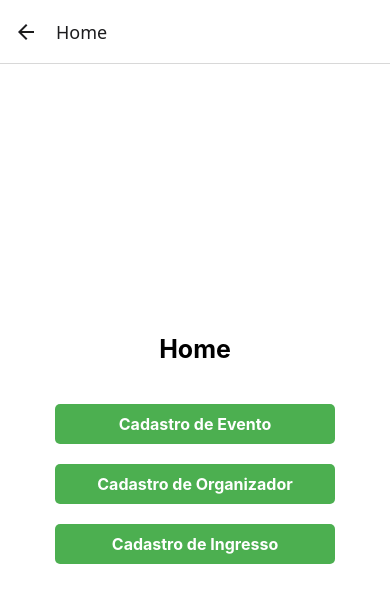
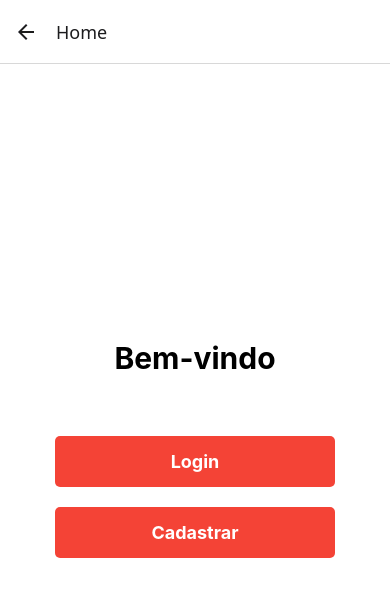
Before and after one commit to clarapereiraa/meuApp, a React Native app: screen /Home in a window 390 px wide. Shown: the top 602 px of the page. Built offline with nearby package versions, Linux system fonts and the light colour scheme.

Commit message:
mobile atualizado

```diff
--- a/src/axios/axios.js
+++ b/src/axios/axios.js
@@ -10,9 +10,6 @@ const api = axios.create({
 const sheets = {
   postCadastro: (user) => api.post("user/", user),
   postLogin: (user) => api.post("login/", user),
-  postEvento: (evento) => api.post("evento/", evento),
-  postIngresso: (ingresso) => api.post("ingresso/", ingresso),
-  postOrganizador: (organizador) => api.post("org/", organizador),
 };
 
 export default sheets
--- a/src/screens/CadastroEventoScreen.js
+++ /dev/null
@@ -1,115 +0,0 @@
-import React, { useState } from "react";
-import {
-  Alert,
-  StyleSheet,
-  Text,
-  TextInput,
-  TouchableOpacity,
-  View,
-} from "react-native";
-import api from "../axios/axios";
-
-export default function CadastroEvento({ navigation }) {
-  const [evento, setEvento] = useState({
-    nome: "",
-    descricao: "",
-    data_hora: "",
-    local: "",
-    fk_id_evento: "",
-  });
-
-  async function handleEvento() {
-    await api.postEvento(evento).then(
-      (response) => {
-        console.log(response.data.message);
-        Alert.alert("OK", response.data.message);
-      },
-      (error) => {
-        Alert.alert("Erro", error.response.data.error);
-        console.log(error);
-      }
-    );
-  }
-  return (
-    <View style={styles.container}>
-      <Text style={styles.title}>Faça Cadastro de um Evento</Text>
-      <TextInput
-        placeholder="Nome"
-        value={evento.nome}
-        onChangeText={(value) => {
-          setEvento({ ...evento, nome: value });
-        }}
-        style={styles.input}
-      />
-      <TextInput
-        placeholder="Descrição"
-        value={evento.descricao}
-        onChangeText={(value) => {
-          setEvento({ ...evento, descricao: value });
-        }}
-        style={styles.input}
-      />
-      <TextInput
-        placeholder="Data e Hora"
-        value={evento.data_hora}
-        onChangeText={(value) => {
-          setEvento({ ...evento, data_hora: value });
-        }}
-        style={styles.input}
-      />
-      <TextInput
-        placeholder="Local"
-        value={evento.local}
-        onChangeText={(value) => {
-          setEvento({ ...evento, local: value });
-        }}
-        style={styles.input}
-      />
-      <TextInput
-        placeholder="ID do Organizador"
-        value={evento.fk_id_organizador}
-        onChangeText={(value) => {
-          setEvento({ ...evento, fk_id_organizador: value });
-        }}
-        style={styles.input}
-      />
-      <TouchableOpacity onPress={handleEvento} style={styles.button}>
-        <Text style={styles.button}>Cadastrar</Text>
-      </TouchableOpacity>
-      <TouchableOpacity style={styles.button}>
-        <Text style={styles.button} onPress={() => navigation.navigate("Home")}>
-          Home
-        </Text>
-      </TouchableOpacity>
-    </View>
-  );
-}
-
-const styles = StyleSheet.create({
-  container: {
-    flex: 1,
-    justifyContent: "center",
-    alignItems: "center",
-    backgroundColor: "white",
-    padding: 20,
-  },
-  input: {
-    width: 200,
-    height: 40,
-    borderWidth: 1,
-    marginBottom: 20,
-    paddingHorizontal: 10,
-    borderColor: "gray",
-  },
-  button: {
-    backgroundColor: "green",
-    color: "white",
-    borderRadius: 5,
-    margin: 10,
-  },
-  title: {
-    fontSize: 25,
-    fontWeight: "bold",
-    marginBottom: 20,
-  },
-});
--- a/src/screens/CadastroIngressoScreen.js
+++ /dev/null
@@ -1,94 +0,0 @@
-import React, { useState } from "react";
-import {
-  Alert,
-  StyleSheet,
-  Text,
-  TextInput,
-  TouchableOpacity,
-  View
-} from "react-native";
-import api from "../axios/axios";
-
-export default function CadastroIngresso({ navigation }) {
-  const [ingresso, setIngresso] = useState({
-    preco: "",
-    tipo: "",
-    fk_id_evento: "",
-  });
-
-  async function handleIngresso() {
-    await api.postIngresso(ingresso).then(
-      (response) => {
-        console.log(response.data.message);
-        Alert.alert("OK", response.data.message);
-      },
-      (error) => {
-        Alert.alert("Erro", error.response.data.error);
-        console.log(error);
-      }
-    );
-  }
-  return (
-    <View style={styles.container}>
-      <Text style={styles.title}>Faça Cadastro de um Ingresso</Text>
-      <TextInput
-        placeholder="Preço"
-        value={ingresso.preco}
-        onChangeText={(value) => {
-          setIngresso({ ...ingresso, preco: value });
-        }}
-        style={styles.input}
-      />
-      <TextInput
-        placeholder="Tipo"
-        value={ingresso.tipo}
-        onChangeText={(value) => {
-          setIngresso({ ...ingresso, tipo: value });
-        }}
-        style={styles.input}
-      />
-      <TextInput
-        placeholder="ID do Evento"
-        value={ingresso.fk_id_evento}
-        onChangeText={(value) => {
-          setIngresso({ ...ingresso, fk_id_evento: value });
-        }}
-        style={styles.input}
-      />
-      <TouchableOpacity onPress={handleIngresso} style={styles.button}>
-        <Text style={styles.button}>Cadastrar</Text>
-      </TouchableOpacity>
-      <TouchableOpacity onPress={() => navigation.navigate("Home")} style={styles.button}>
-        <Text style={styles.button}>Home</Text>
-      </TouchableOpacity>
-    </View>
-  );
-}
-
-const styles = StyleSheet.create({
-  container: {
-    flex: 1,
-    justifyContent: "center",
-    alignItems: "center",
-    backgroundColor: "white",
-    padding: 20,
-  },
-  input: {
-    width: 200,
-    height: 40,
-    borderWidth: 1,
-    marginBottom: 20,
-    paddingHorizontal: 10,
-  },
-  button: {
-    backgroundColor: "green",
-    color: "white",
-    borderRadius: 5,
-    margin: 10,
-  },
-  title: {
-    fontSize: 25,
-    fontWeight: "bold",
-    marginBottom: 20,
-  },
-});
--- a/src/screens/CadastroOrganizadorScreen.js
+++ /dev/null
@@ -1,103 +0,0 @@
-import React, { useState } from "react";
-import {
-  Alert,
-  StyleSheet,
-  Text,
-  TextInput,
-  TouchableOpacity,
-  View
-} from "react-native";
-import api from "../axios/axios";
-
-export default function CadastroOrganizador({ navigation }) {
-  const [organizador, setOrganizador] = useState({
-    nome: "",
-    email: "",
-    senha: "",
-    telefone: "",
-  });
-
-  async function handleOrganizador() {
-    await api.postOrganizador(organizador).then(
-      (response) => {
-        console.log(response.data.message);
-        Alert.alert("OK", response.data.message);
-      },
-      (error) => {
-        Alert.alert("Erro", error.response.data.error);
-        console.log(error);
-      }
-    );
-  }
-  return (
-    <View style={styles.container}>
-      <Text style={styles.title}>Faça Cadastro de um Organizador</Text>
-      <TextInput
-        placeholder="Nome"
-        value={organizador.nome}
-        onChangeText={(value) => {
-          setOrganizador({ ...organizador, nome: value });
-        }}
-        style={styles.input}
-      />
-      <TextInput
-        placeholder="E-mail"
-        value={organizador.email}
-        onChangeText={(value) => {
-          setOrganizador({ ...organizador, email: value });
-        }}
-        style={styles.input}
-      />
-      <TextInput
-        placeholder="Telefone"
-        value={organizador.telefone}
-        onChangeText={(value) => {
-          setOrganizador({ ...organizador, telefone: value });
-        }}
-        style={styles.input}
-      />
-      <TextInput
-        placeholder="Senha"
-        value={organizador.senha}
-        onChangeText={(value) => {
-          setOrganizador({ ...organizador, senha: value });
-        }}
-        style={styles.input}
-      />
-      <TouchableOpacity onPress={handleOrganizador} style={styles.button}>
-        <Text style={styles.button}>Cadastrar</Text>
-      </TouchableOpacity>
-      <TouchableOpacity onPress={() => navigation.navigate("Home")} style={styles.button}>
-        <Text style={styles.button}>Home</Text>
-      </TouchableOpacity>
-    </View>
-  );
-}
-
-const styles = StyleSheet.create({
-  container: {
-    flex: 1,
-    justifyContent: "center",
-    alignItems: "center",
-    backgroundColor: "white",
-    padding: 20,
-  },
-  input: {
-    width: 200,
-    height: 40,
-    borderWidth: 1,
-    marginBottom: 20,
-    paddingHorizontal: 10,
-  },
-  button: {
-    backgroundColor: "green",
-    color: "white",
-    borderRadius: 5,
-    margin: 10,
-  },
-  title: {
-    fontSize: 25,
-    fontWeight: "bold",
-    marginBottom: 20,
-  },
-});
--- a/src/screens/CadastroScreen.js
+++ b/src/screens/CadastroScreen.js
@@ -6,7 +6,6 @@ import {
   TouchableOpacity,
   Alert,
   StyleSheet,
-  Button,
 } from "react-native";
 import api from "../axios/axios";
 
@@ -31,6 +30,7 @@ export default function Cadastro({ navigation }) {
       }
     );
   }
+
   return (
     <View style={styles.container}>
       <Text style={styles.title}>Faça Cadastro</Text>
@@ -75,10 +75,10 @@ export default function Cadastro({ navigation }) {
         style={styles.input}
       />
       <TouchableOpacity onPress={handleCadastro} style={styles.button}>
-        <Text style={styles.button}>Cadastrar-se</Text>
+        <Text style={styles.buttonText}>Cadastrar-se</Text>
       </TouchableOpacity>
       <TouchableOpacity onPress={() => navigation.navigate("Login")} style={styles.button}>
-        <Text style={styles.button}>Login</Text>
+        <Text style={styles.buttonText}>Login</Text>
       </TouchableOpacity>
     </View>
   );
@@ -100,10 +100,16 @@ const styles = StyleSheet.create({
     paddingHorizontal: 10,
   },
   button: {
-    backgroundColor: "black",
-    color: "white",
+    backgroundColor: "#F44336", // Cor vermelha para o botão
+    padding: 10,
     borderRadius: 5,
-    margin: 10,
+    alignItems: "center",
+    width: "100%", // Ocupando 100% da largura disponível
+    marginVertical: 10, // Para espaçamento entre os botões
+  },
+  buttonText: {
+    color: "white", // Cor do texto dentro do botão
+    fontWeight: "bold",
   },
   title: {
     fontSize: 25,
--- a/src/screens/HomeScreen.js
+++ b/src/screens/HomeScreen.js
@@ -4,27 +4,22 @@ import { View, Text, TouchableOpacity, StyleSheet } from "react-native";
 export default function HomeScreen({ navigation }) {
   return (
     <View style={styles.container}>
-      <Text style={styles.title}>Home</Text>
+      <Text style={styles.title}>Bem-vindo</Text>
 
+      {/* Botão para Login */}
       <TouchableOpacity
         style={styles.button}
-        onPress={() => navigation.navigate("CadastroEvento")}
+        onPress={() => navigation.navigate("Login")} // Navegar para a tela de Login
       >
-        <Text style={styles.buttonText}>Cadastro de Evento</Text>
+        <Text style={styles.buttonText}>Login</Text>
       </TouchableOpacity>
 
+      {/* Botão para Cadastro */}
       <TouchableOpacity
         style={styles.button}
-        onPress={() => navigation.navigate("CadastroOrganizador")}
+        onPress={() => navigation.navigate("Cadastro")} // Navegar para a tela de Cadastro
       >
-        <Text style={styles.buttonText}>Cadastro de Organizador</Text>
-      </TouchableOpacity>
-
-      <TouchableOpacity
-        style={styles.button}
-        onPress={() => navigation.navigate("CadastroIngresso")}
-      >
-        <Text style={styles.buttonText}>Cadastro de Ingresso</Text>
+        <Text style={styles.buttonText}>Cadastrar</Text>
       </TouchableOpacity>
     </View>
   );
@@ -35,25 +30,25 @@ const styles = StyleSheet.create({
     flex: 1,
     justifyContent: "center",
     alignItems: "center",
-    backgroundColor: "white",
     padding: 20,
+    backgroundColor: "white", // Cor do fundo
   },
   title: {
-    fontSize: 25,
+    fontSize: 30,
     fontWeight: "bold",
-    marginBottom: 30,
+    marginBottom: 50, // Espaço entre o título e os botões
   },
   button: {
-    backgroundColor: "#4CAF50",
-    padding: 10,
+    backgroundColor: "#F44336", // Cor vermelha para os botões
+    padding: 15,
     borderRadius: 5,
     alignItems: "center",
-    width: "80%",
-    marginVertical: 10,
+    width: "80%", // Tamanho do botão
+    marginVertical: 10, // Espaçamento entre os botões
   },
   buttonText: {
-    color: "white",
+    color: "white", // Cor do texto no botão
+    fontSize: 18,
     fontWeight: "bold",
-    fontSize: 16,
   },
 });
--- a/src/screens/LoginScreen.js
+++ b/src/screens/LoginScreen.js
@@ -10,7 +10,7 @@ import {
 } from "react-native";
 import api from "../axios/axios";
 
-export default function Login({navigation}) {
+export default function Login({ navigation }) {
   const [user, setUser] = useState({
     email: "",
     password: "",
@@ -28,6 +28,7 @@ export default function Login({navigation}) {
       }
     );
   }
+
   return (
     <View style={styles.container}>
       <Text style={styles.title}>Faça Login</Text>
@@ -74,11 +75,16 @@ const styles = StyleSheet.create({
     paddingHorizontal: 10,
   },
   button: {
-    backgroundColor: "#fff",
+    backgroundColor: "#F44336", // Cor vermelha para o botão
     padding: 10,
     borderRadius: 5,
     alignItems: "center",
-    width: "100%",
+    width: "100%", // Ocupando 100% da largura disponível
+    marginVertical: 10, // Para espaçamento entre os botões
+  },
+  buttonText: {
+    color: "white", // Cor do texto dentro do botão
+    fontWeight: "bold",
   },
   title: {
     fontSize: 25,
```
Also changed, not shown: src/App.js (+1 -6 lines).
